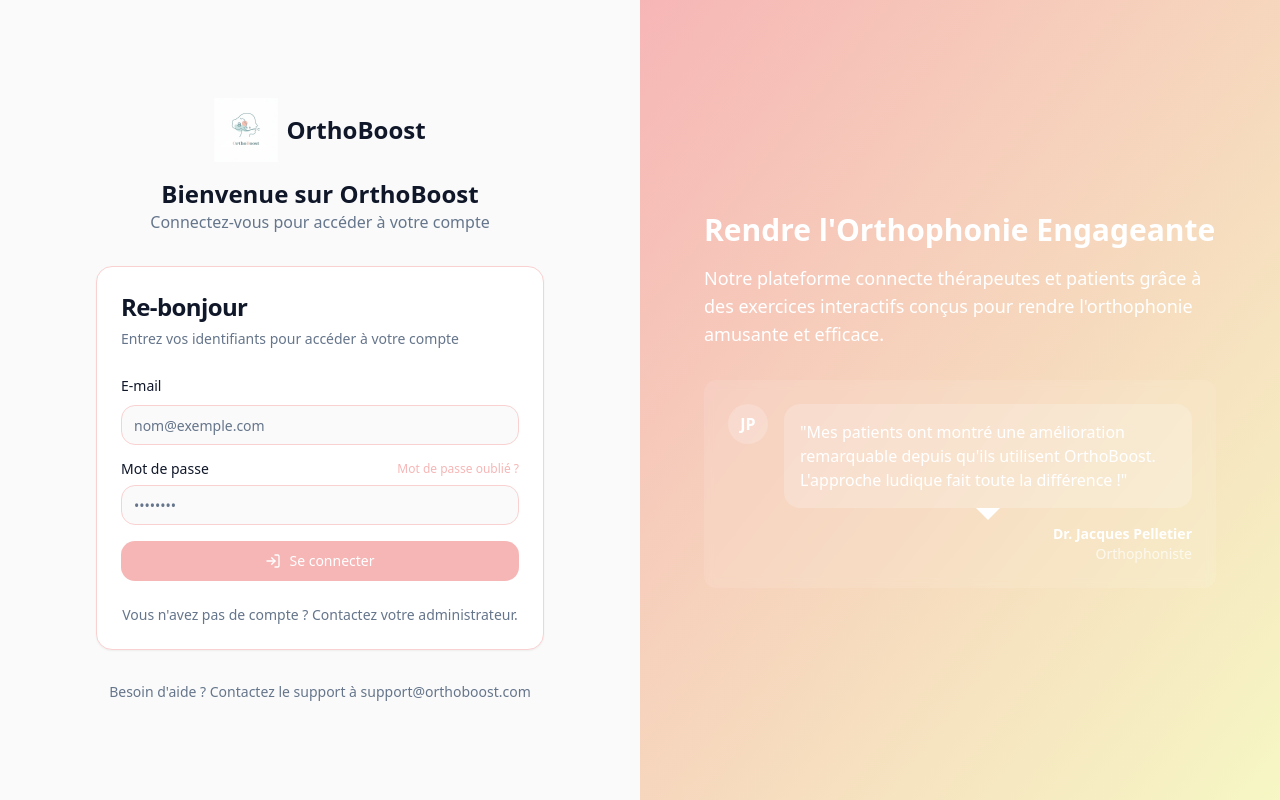
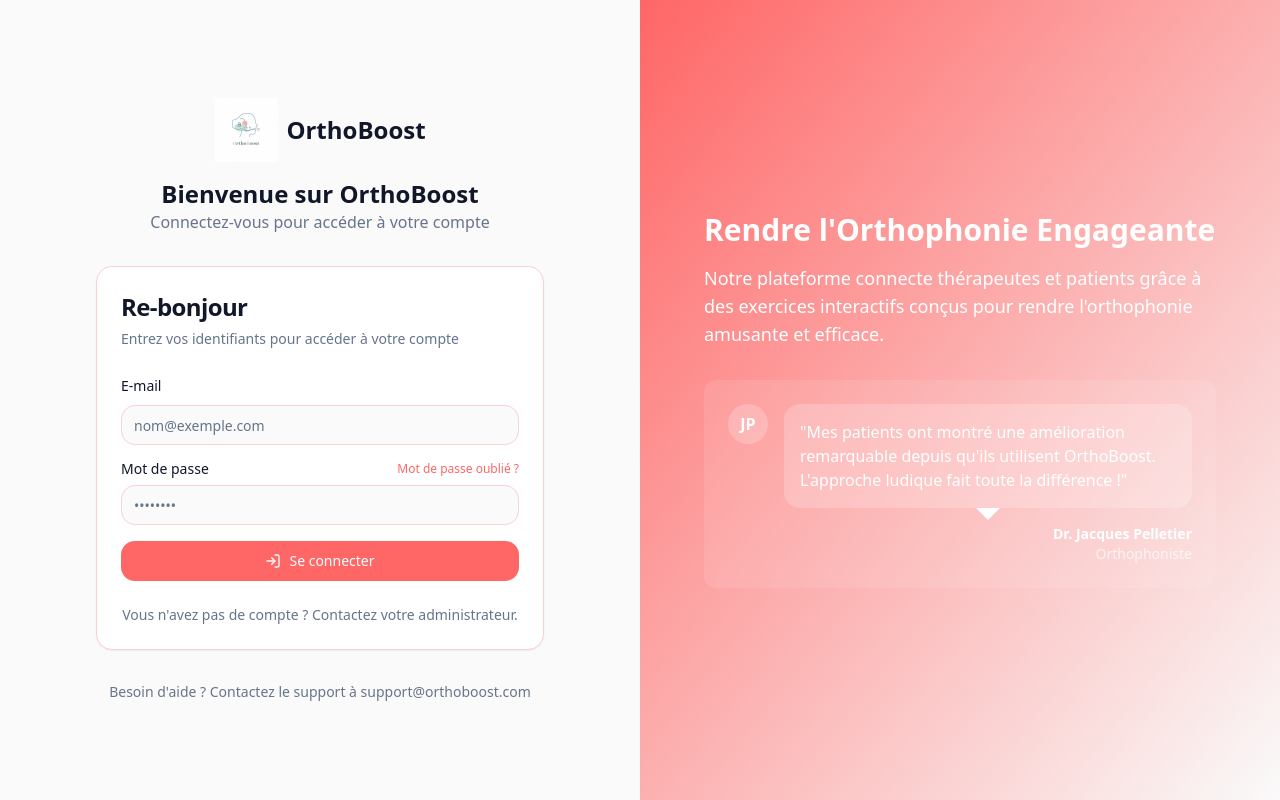
Before and after one commit to clearstein/lovable-speech-spark, a React (Vite) app: page /login in a window 1280 px wide. Built offline with nearby package versions, Linux system fonts and the light colour scheme.

Commit message:
Refactor: Update color palette
Update the color palette in tailwind.config.ts to use the new color values.

```diff
--- a/src/App.css
+++ b/src/App.css
@@ -13,10 +13,10 @@
   transition: filter 300ms;
 }
 .logo:hover {
-  filter: drop-shadow(0 0 2em #F3C623);
+  filter: drop-shadow(0 0 2em #FF6B6B);
 }
 .logo.react:hover {
-  filter: drop-shadow(0 0 2em #7BD3EA);
+  filter: drop-shadow(0 0 2em #FFA552);
 }
 
 @keyframes logo-spin {
--- a/src/components/dashboard/patient/GameCategories.tsx
+++ b/src/components/dashboard/patient/GameCategories.tsx
@@ -15,10 +15,10 @@ const GameCategories = () => {
     },
     {
       icon: BookOpen,
-      iconColor: "therapy-blue",
+      iconColor: "therapy-coral",
       title: "Reading Skills",
       gameCount: 8,
-      hoverColor: "therapy-blue"
+      hoverColor: "therapy-coral"
     },
     {
       icon: Calendar,
--- a/src/components/dashboard/patient/GameCategoryCard.tsx
+++ b/src/components/dashboard/patient/GameCategoryCard.tsx
@@ -15,10 +15,10 @@ interface GameCategoryCardProps {
 // Map color names to actual Tailwind classes
 const colorMap = {
   "therapy-purple": {
-    border: "hover:border-purple-500",
-    bg: "bg-purple-100",
-    hoverBg: "group-hover:bg-purple-200",
-    text: "text-purple-500"
+    border: "hover:border-[#FF6FA7]",
+    bg: "bg-[#FF6FA7]/10",
+    hoverBg: "group-hover:bg-[#FF6FA7]/20",
+    text: "text-[#FF6FA7]"
   },
   "therapy-blue": {
     border: "hover:border-blue-500",
@@ -27,10 +27,16 @@ const colorMap = {
     text: "text-blue-500"
   },
   "therapy-orange": {
-    border: "hover:border-orange-500",
-    bg: "bg-orange-100",
-    hoverBg: "group-hover:bg-orange-200",
-    text: "text-orange-500"
+    border: "hover:border-[#FFA552]",
+    bg: "bg-[#FFA552]/10",
+    hoverBg: "group-hover:bg-[#FFA552]/20",
+    text: "text-[#FFA552]"
+  },
+  "therapy-coral": {
+    border: "hover:border-[#FF6B6B]",
+    bg: "bg-[#FF6B6B]/10",
+    hoverBg: "group-hover:bg-[#FF6B6B]/20",
+    text: "text-[#FF6B6B]"
   },
   "primary": {
     border: "hover:border-primary",
--- a/src/index.css
+++ b/src/index.css
@@ -1,3 +1,4 @@
+
 @tailwind base;
 @tailwind components;
 @tailwind utilities;
@@ -13,16 +14,16 @@
     --popover: 0 0% 100%;
     --popover-foreground: 222 47% 11%;
 
-    --primary: 0 79% 84%;
+    --primary: 0 100% 70%;  /* Based on #FF6B6B */
     --primary-foreground: 0 0% 100%;
 
-    --secondary: 193 73% 70%;
+    --secondary: 30 100% 66%;  /* Based on #FFA552 */
     --secondary-foreground: 0 0% 100%;
 
     --muted: 62 80% 95%;
     --muted-foreground: 215 16% 47%;
 
-    --accent: 133 74% 78%;
+    --accent: 338 100% 72%;  /* Based on #FF6FA7 */
     --accent-foreground: 0 0% 100%;
 
     --destructive: 0 84% 60%;
@@ -30,18 +31,18 @@
 
     --border: 0 79% 90%;
     --input: 0 79% 90%;
-    --ring: 0 79% 84%;
+    --ring: 0 100% 70%;  /* Based on #FF6B6B */
 
     --radius: 1rem;
 
-    --sidebar-background: 0 79% 84%;
+    --sidebar-background: 0 100% 70%;  /* Based on #FF6B6B */
     --sidebar-foreground: 0 0% 100%;
-    --sidebar-primary: 0 79% 74%;
+    --sidebar-primary: 0 100% 65%;
     --sidebar-primary-foreground: 0 0% 100%;
-    --sidebar-accent: 0 79% 79%;
+    --sidebar-accent: 0 100% 75%;
     --sidebar-accent-foreground: 0 0% 100%;
-    --sidebar-border: 0 79% 77%;
-    --sidebar-ring: 0 91% 85%;
+    --sidebar-border: 0 100% 60%;
+    --sidebar-ring: 0 100% 80%;
   }
 
   .dark {
@@ -54,16 +55,16 @@
     --popover: 222 47% 11%;
     --popover-foreground: 210 40% 98%;
 
-    --primary: 0 79% 84%;
+    --primary: 0 100% 70%;  /* Based on #FF6B6B */
     --primary-foreground: 0 0% 100%;
 
-    --secondary: 193 73% 70%;
+    --secondary: 30 100% 66%;  /* Based on #FFA552 */
     --secondary-foreground: 0 0% 100%;
 
     --muted: 217 33% 18%;
     --muted-foreground: 215 20% 65%;
 
-    --accent: 133 74% 78%;
+    --accent: 338 100% 72%;  /* Based on #FF6FA7 */
     --accent-foreground: 0 0% 100%;
 
     --destructive: 0 63% 31%;
@@ -71,16 +72,16 @@
 
     --border: 217 33% 25%;
     --input: 217 33% 25%;
-    --ring: 0 79% 84%;
+    --ring: 0 100% 70%;  /* Based on #FF6B6B */
 
-    --sidebar-background: 0 79% 64%;
+    --sidebar-background: 0 100% 60%;  /* Slightly darker version of #FF6B6B */
     --sidebar-foreground: 0 0% 100%;
-    --sidebar-primary: 0 79% 74%;
+    --sidebar-primary: 0 100% 65%;
     --sidebar-primary-foreground: 0 0% 100%;
-    --sidebar-accent: 0 79% 69%;
+    --sidebar-accent: 0 100% 55%;
     --sidebar-accent-foreground: 0 0% 100%;
-    --sidebar-border: 0 79% 57%;
-    --sidebar-ring: 0 91% 80%;
+    --sidebar-border: 0 100% 50%;
+    --sidebar-ring: 0 100% 75%;
   }
 }
 
--- a/src/integrations/supabase/types.ts
+++ b/src/integrations/supabase/types.ts
@@ -234,6 +234,37 @@ export type Database = {
       [_ in never]: never
     }
     Functions: {
+      create_therapist: {
+        Args: {
+          name: string
+          email: string
+          password: string
+          license: string
+          specialty: string
+          active?: boolean
+        }
+        Returns: {
+          active: boolean
+          created_at: string
+          email: string
+          id: string
+          license: string | null
+          name: string
+          specialty: string | null
+        }
+      }
+      get_therapists: {
+        Args: Record<PropertyKey, never>
+        Returns: {
+          active: boolean
+          created_at: string
+          email: string
+          id: string
+          license: string | null
+          name: string
+          specialty: string | null
+        }[]
+      }
       set_user_role: {
         Args: { user_id: string; role: string }
         Returns: undefined
--- a/tailwind.config.ts
+++ b/tailwind.config.ts
@@ -64,12 +64,13 @@ export default {
 					ring: 'hsl(var(--sidebar-ring))'
 				},
 				therapy: {
-					pink: '#F6F7C4',
-					yellow: '#F6F7C4',
-					green: '#A1EEBD',
-					blue: '#7BD3EA',
-					light: '#F1F0FB',
-					dark: '#1A1F2C',
+					pink: '#FF6FA7',   // Updated to new pink
+					coral: '#FF6B6B',  // Added new coral color
+					orange: '#FFA552', // Updated to new orange
+					green: '#A1EEBD',  // Kept existing green
+					blue: '#7BD3EA',   // Kept existing blue
+					light: '#F1F0FB',  // Kept existing light
+					dark: '#1A1F2C',   // Kept existing dark
 				}
 			},
 			borderRadius: {
```
